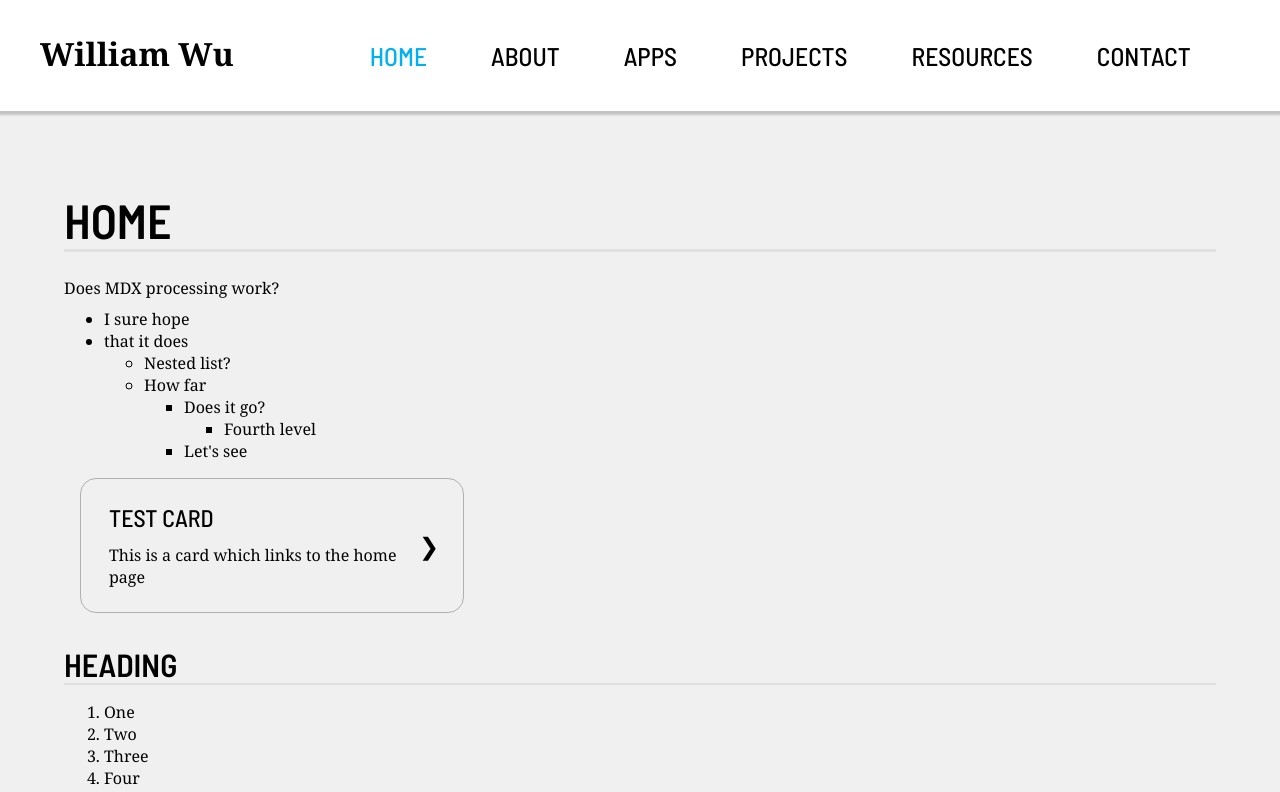
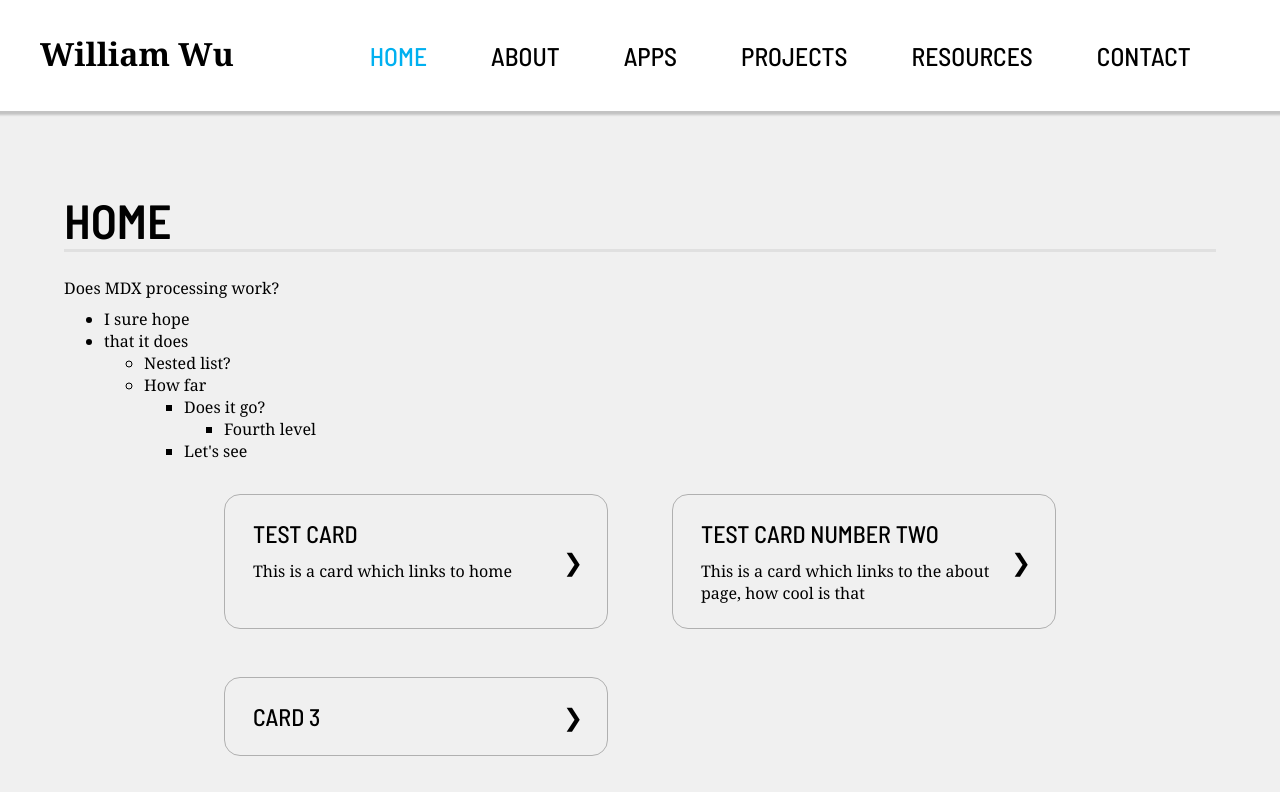
Before and after one commit to wllmwu/wllmwu.github.io, a Next.js app: page / in a window 1280 px wide. Shown: the top 792 px of the page. Built offline with nearby package versions, Linux system fonts and the light colour scheme.

Commit message:
Add `CardList` component

```diff
--- /dev/null
+++ b/components/CardList.tsx
@@ -0,0 +1,17 @@
+import React from "react";
+import styles from "../styles/Card.module.css";
+
+interface CardListProps {
+  numColumns: 2 | 3;
+  children: React.ReactNode;
+}
+
+function CardList({ numColumns, children }: CardListProps) {
+  return (
+    <div className={styles.cardListContainer} data-columns={numColumns}>
+      <div className={styles.cardList}>{children}</div>
+    </div>
+  );
+}
+
+export default CardList;
--- a/components/index.tsx
+++ b/components/index.tsx
@@ -1,3 +1,4 @@
+export { default as Card } from "./Card";
+export { default as CardList } from "./CardList";
 export { default as Layout } from "./Layout";
 export { default as Page } from "./Page";
-export { default as Card } from "./Card";
--- a/pages/index.mdx
+++ b/pages/index.mdx
@@ -1,6 +1,8 @@
 ---
 title: Hello
 ---
+
+import { Card, CardList } from "../components";
 
 # Home
 
@@ -14,9 +16,15 @@ Does MDX processing work?
       - Fourth level
     - Let's see
 
-import { Card } from "../components";
-
-<Card title="Test card" subtitle="This is a card which links to the home page" linkPath="/" />
+<CardList numColumns={2}>
+  <Card title="Test card" subtitle="This is a card which links to home" linkPath="/" />
+  <Card
+    title="Test card number two"
+    subtitle="This is a card which links to the about page, how cool is that"
+    linkPath="/about"
+  />
+  <Card title="Card 3" linkPath="/" />
+</CardList>
 
 ## Heading
 
--- a/styles/Card.module.css
+++ b/styles/Card.module.css
@@ -1,7 +1,32 @@
+.cardListContainer {
+  --card-width: 24rem;
+  --card-column-gap: 4rem;
+  --card-row-gap: 3rem;
+  margin: 2rem auto;
+}
+
+.cardListContainer[data-columns="2"] {
+  width: calc(2 * var(--card-width) + var(--card-column-gap));
+}
+
+.cardListContainer[data-columns="3"] {
+  --card-width: 18rem;
+  --card-column-gap: 3rem;
+  width: calc(3 * var(--card-width) + 2 * var(--card-column-gap));
+}
+
+.cardList {
+  display: flex;
+  flex-direction: row;
+  flex-wrap: wrap;
+  justify-content: flex-start;
+  align-items: stretch;
+  column-gap: var(--card-column-gap);
+  row-gap: var(--card-row-gap);
+}
+
 .card {
-  flex: 0;
-  width: 24rem;
-  margin: 1rem;
+  flex: 0 1 var(--card-width);
   border: 1px solid var(--text-secondary-color);
   border-radius: 1rem;
 }
@@ -23,7 +48,7 @@
   height: 100%;
   display: flex;
   flex-direction: row;
-  align-items: center;
+  align-items: stretch;
 }
 
 .cardContent {
@@ -49,7 +74,7 @@
 }
 
 .cardArrow {
-  margin: 0 1rem;
+  margin: auto 1rem;
   margin-right: 1.5rem;
   font-family: var(--heading-typeface);
   font-size: 1.5rem;
```
